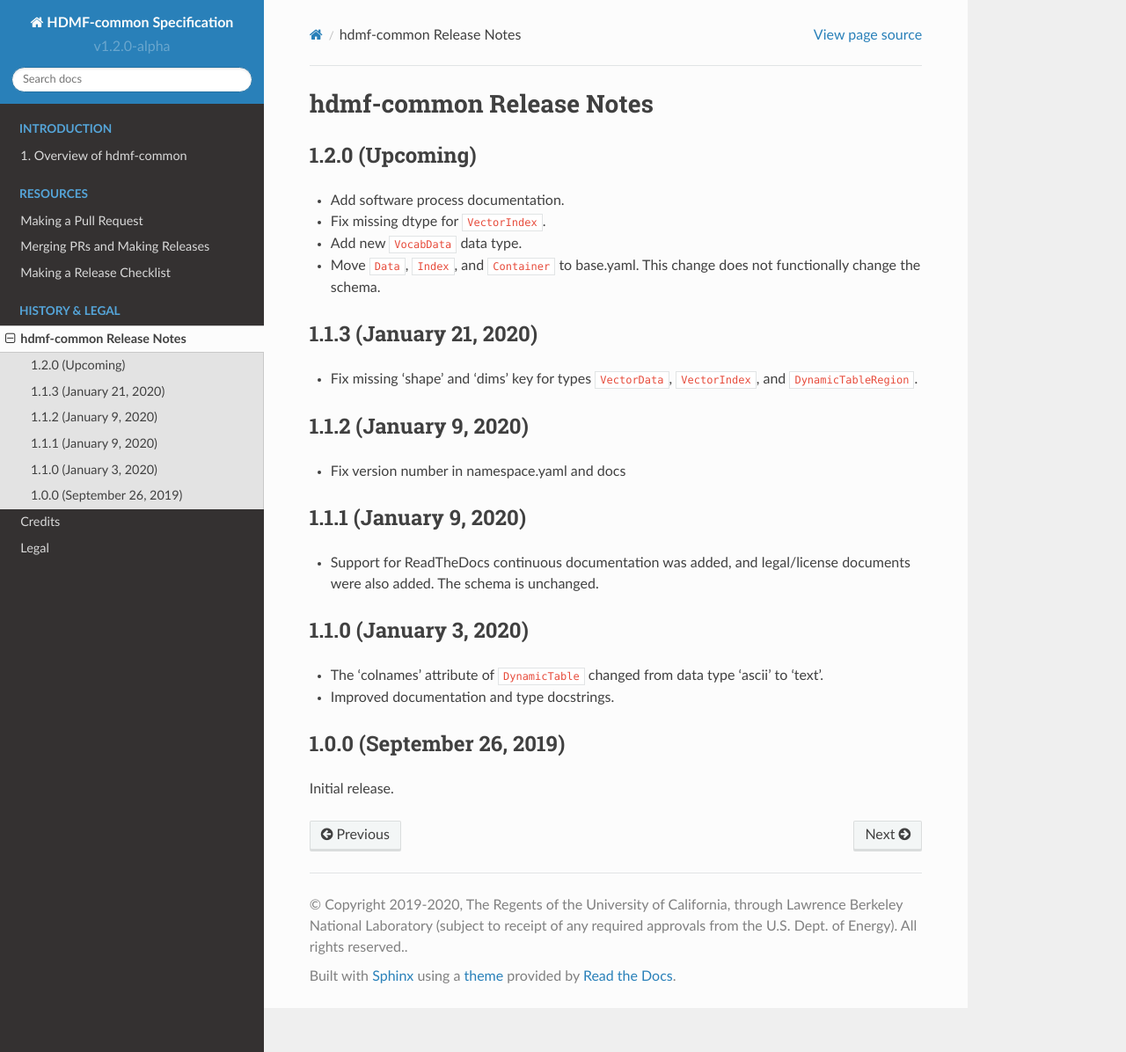
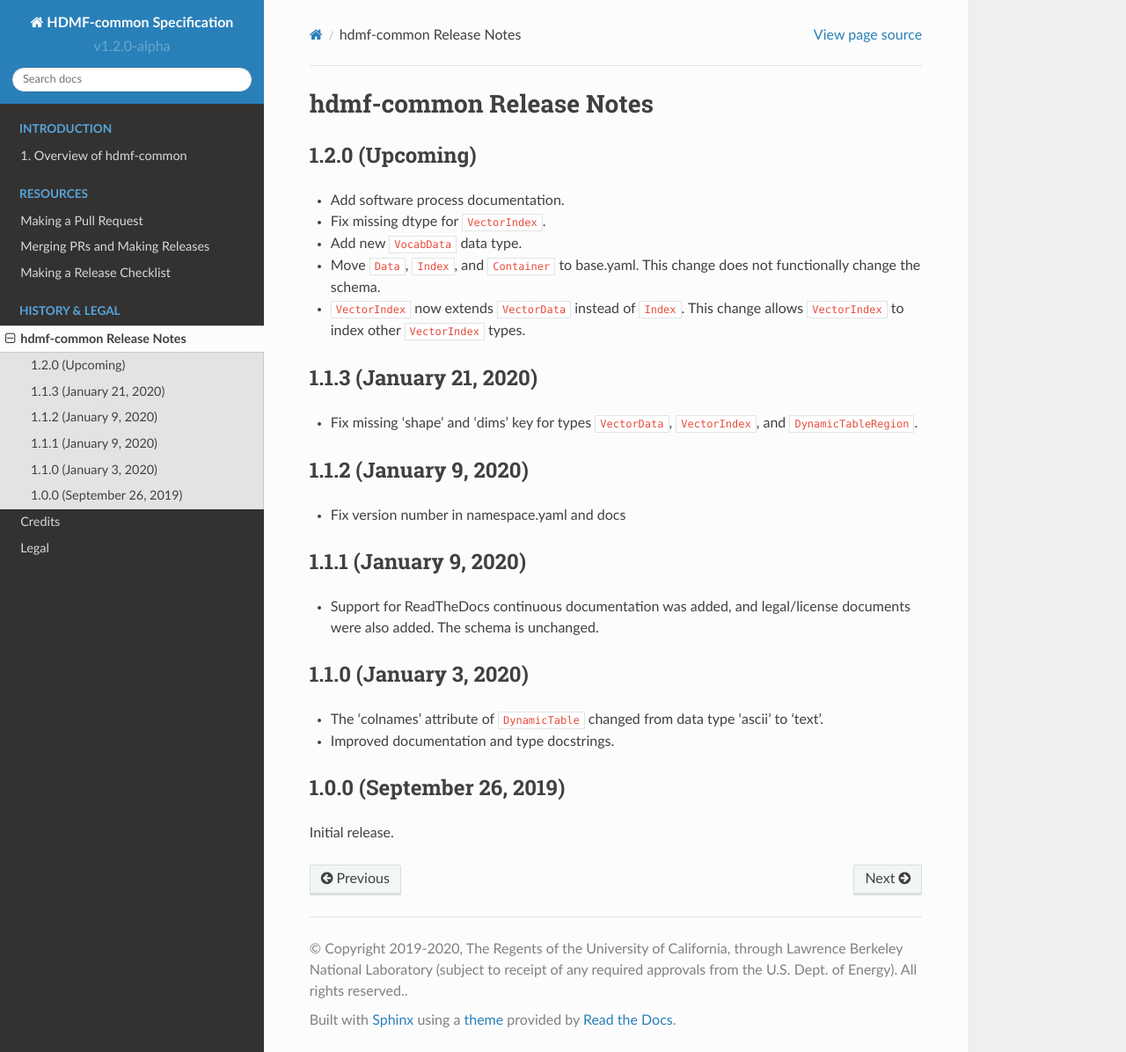
Before and after one commit to hdmf-dev/hdmf-common-schema, a Sphinx documentation site: the page built from docs/source/format_release_notes.rst, in a window 1280 px wide and 1196 px high. Shown: the whole window at 88% size. Built offline with Sphinx 7.4.7 and the Read the Docs theme 2.0.0, drawn with Linux system fonts in a browser that asks for light colours.

Commit message:
Make VectorIndex extend VectorData

```diff
--- a/docs/source/format_release_notes.rst
+++ b/docs/source/format_release_notes.rst
@@ -8,6 +8,8 @@
 - Fix missing dtype for ``VectorIndex``.
 - Add new ``VocabData`` data type.
 - Move ``Data``, ``Index``, and ``Container`` to base.yaml. This change does not functionally change the schema.
+- ``VectorIndex`` now extends ``VectorData`` instead of ``Index``. This change allows ``VectorIndex`` to index other
+  ``VectorIndex`` types.
 
 1.1.3 (January 21, 2020)
 ------------------------
```
Also changed, not shown: 1 other file.
